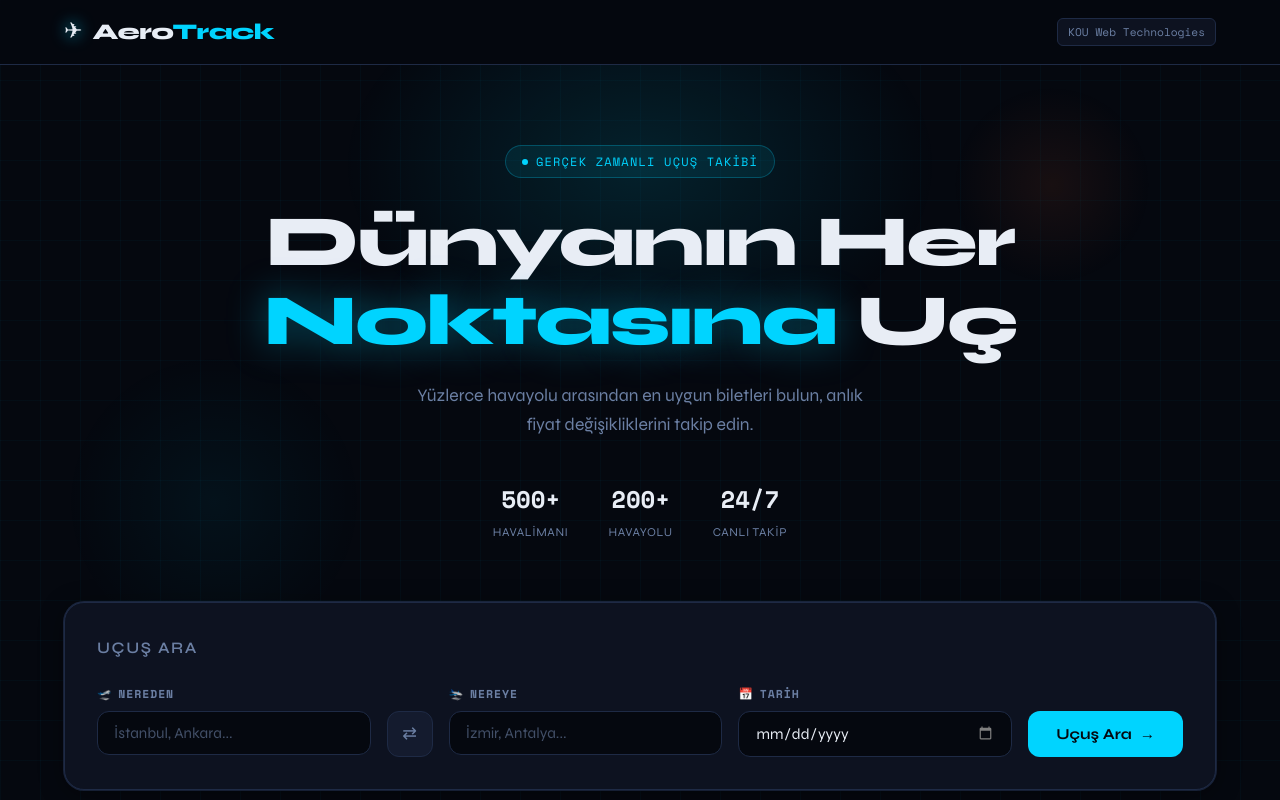
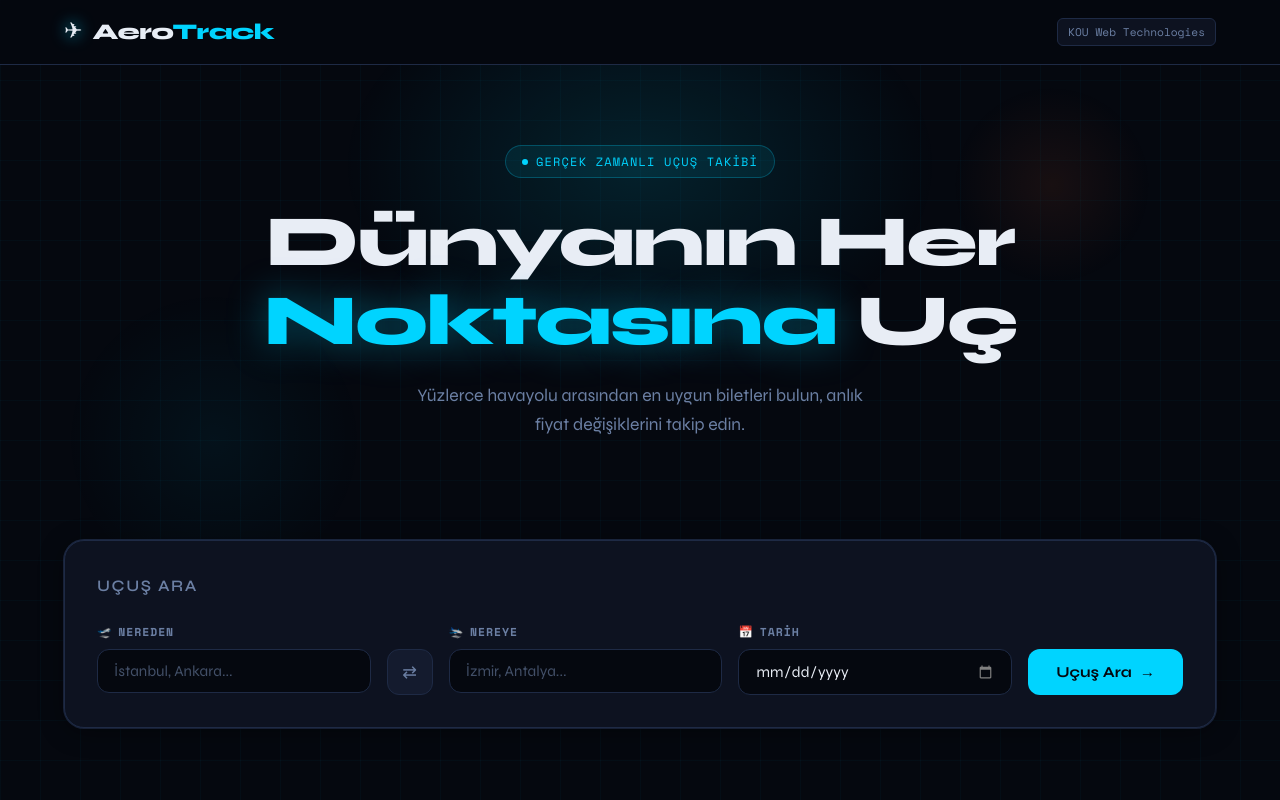
Before and after one commit to faruksrcn21-ux/AeroTrack, a React (Vite) app: page / in a window 1280 px wide. Shown: the top 800 px of the page. Built offline with nearby package versions, Linux system fonts and the light colour scheme.

Commit message:
fix(ui): hero istatistik bölümü kaldırıldı

```diff
--- a/src/components/Hero/Hero.jsx
+++ b/src/components/Hero/Hero.jsx
@@ -25,22 +25,8 @@ export default function Hero() {
 
         <p className={styles.subtitle}>
           Yüzlerce havayolu arasından en uygun biletleri bulun,
-          anlık fiyat değişikliklerini takip edin.
+          anlık fiyat değişiklerini takip edin.
         </p>
-
-        {/* İstatistikler */}
-        <div className={styles.stats}>
-          {[
-            { value: '500+', label: 'Havalimanı' },
-            { value: '200+', label: 'Havayolu' },
-            { value: '24/7', label: 'Canlı Takip' },
-          ].map(stat => (
-            <div key={stat.label} className={styles.statItem}>
-              <span className={styles.statValue}>{stat.value}</span>
-              <span className={styles.statLabel}>{stat.label}</span>
-            </div>
-          ))}
-        </div>
       </div>
     </section>
   )
```
